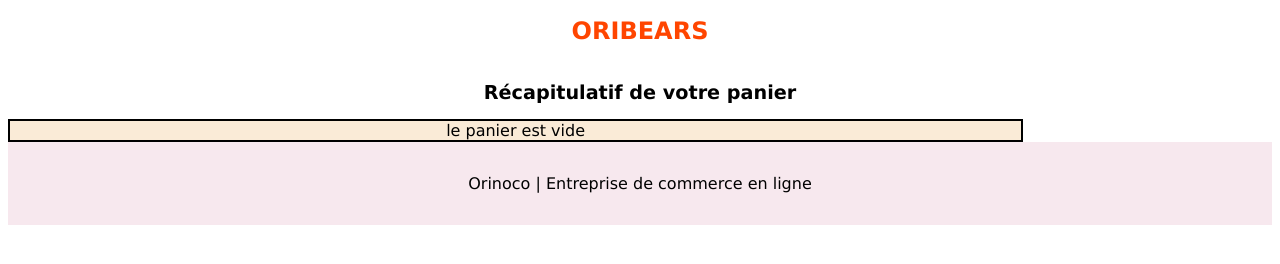
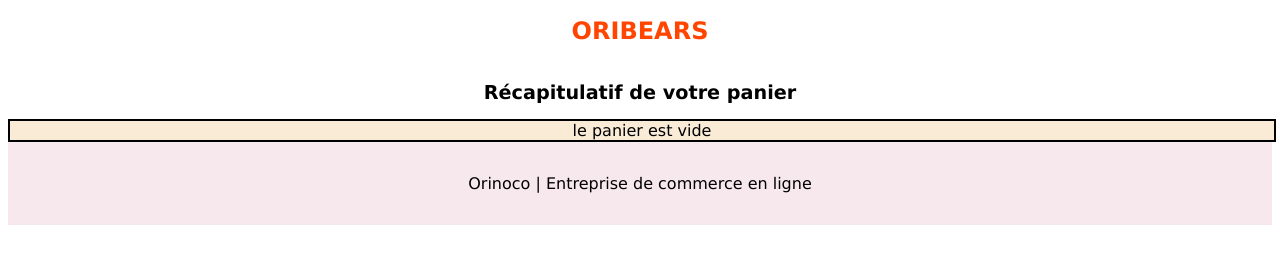
Before and after one commit to DAVIDNGOLO/DavidNgolo_5_05072021, a plain HTML site: page frontend/panier.html in a window 1280 px wide. Shown: the part 156-420 px from the top of the page. Drawn offline with Linux system fonts and the light colour scheme.

Commit message:
panier.js

```diff
--- a/frontend/index.css
+++ b/frontend/index.css
@@ -188,7 +188,7 @@ h3{
 
  border: 2px solid black;
  background-color: antiquewhite;
- width: 80%;
+ width: 100%;
 }
 
 /************/
--- a/frontend/panier.js
+++ b/frontend/panier.js
@@ -35,12 +35,14 @@ if (panier === null) {
 //sélection des références de tous les boutons btn-supprimer
 
 let btn_supprimer = document.querySelectorAll(".btn-supprimer");
-console.log(btn_supprimer);
+
+
 
 for (let l = 0; 1 < btn_supprimer.length; l++){
+  console.log("salut");
   btn_supprimer[l].addEventListener("click" , (event) =>{
     event.preventDefault();
-    console.log(event);
+
     //sélection de l'id du produit qui va etre supprimé en cliquant sur le bouton
     let id_selectionner_suppression = panier[l].id;
     console.log(id_selectionner_suppression);
```
